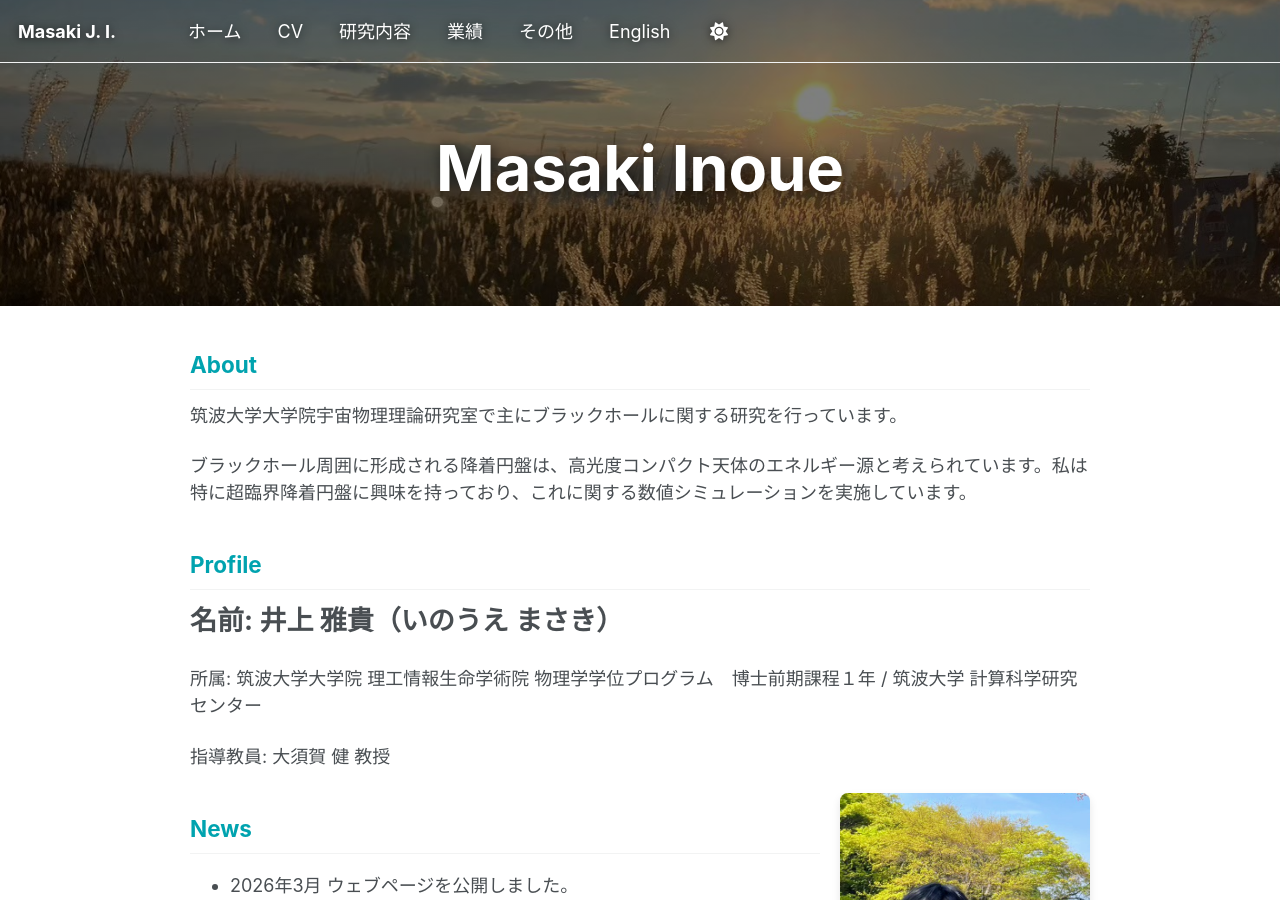
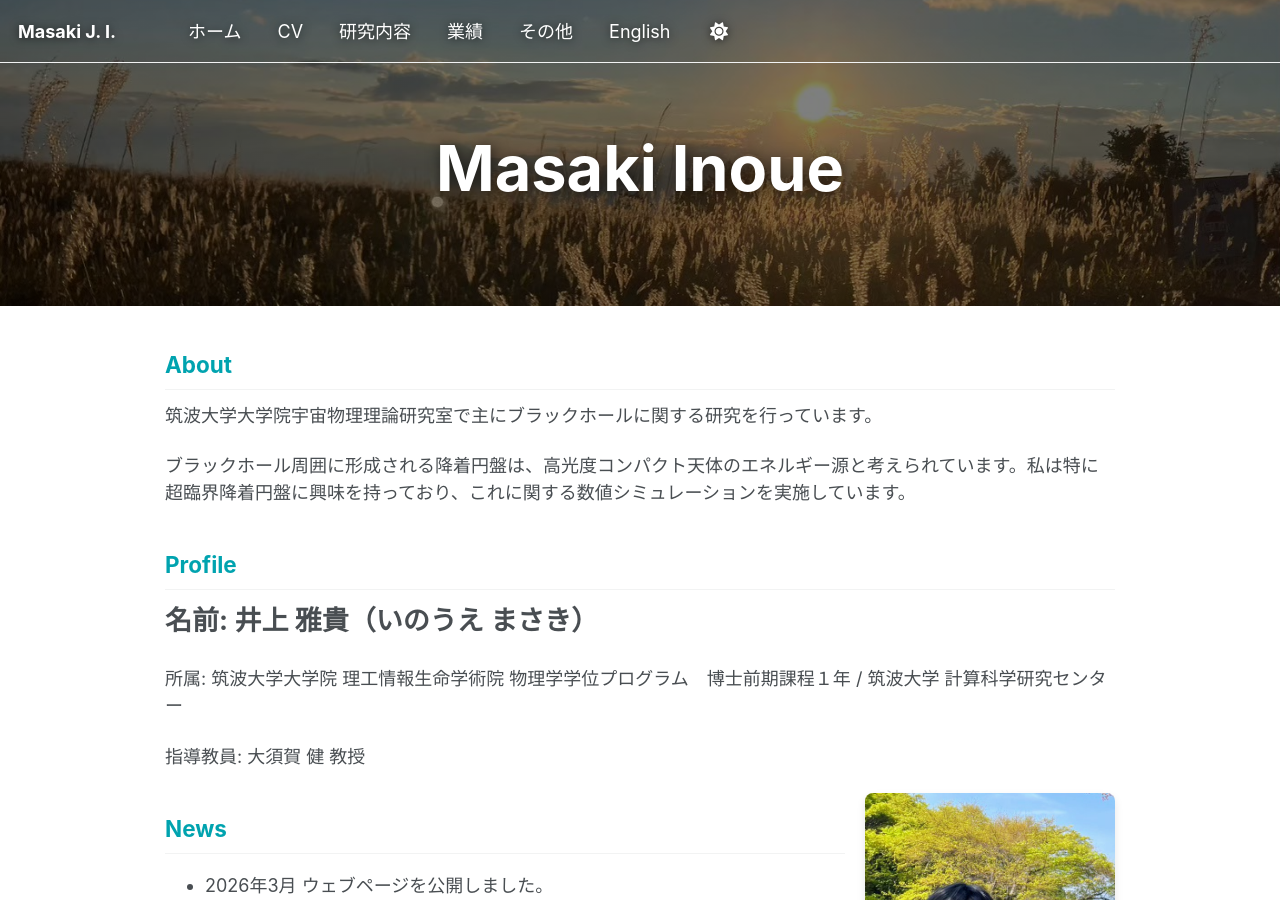
Before and after one commit to Masaki206/Masaki206.github.io, a Jekyll site: the page built from index.md, in a window 1280 px wide and 900 px high. Built offline with Jekyll 4.4.1, drawn with Linux system fonts in a browser that asks for light colours; a script bundle is joined from its source files by our own code; library files that are not in the unit come from our copies.

Commit message:
Update main.scss

```diff
--- a/assets/css/main.scss
+++ b/assets/css/main.scss
@@ -76,7 +76,7 @@ h1, h2, h3 {
 
 /* 2. 本文の横幅を絞って、両端に「読みやすい余白」を作る */
 .archive, .page__content {
-  max-width: 900px !important; /* 本文の最大幅をXXpxに制限 */
+  max-width: 950px !important; /* 本文の最大幅をXXpxに制限 */
   margin-left: auto !important;
   margin-right: auto !important;
   // padding: 2em 1em !important; /* 上下に余白を追加 */
```
